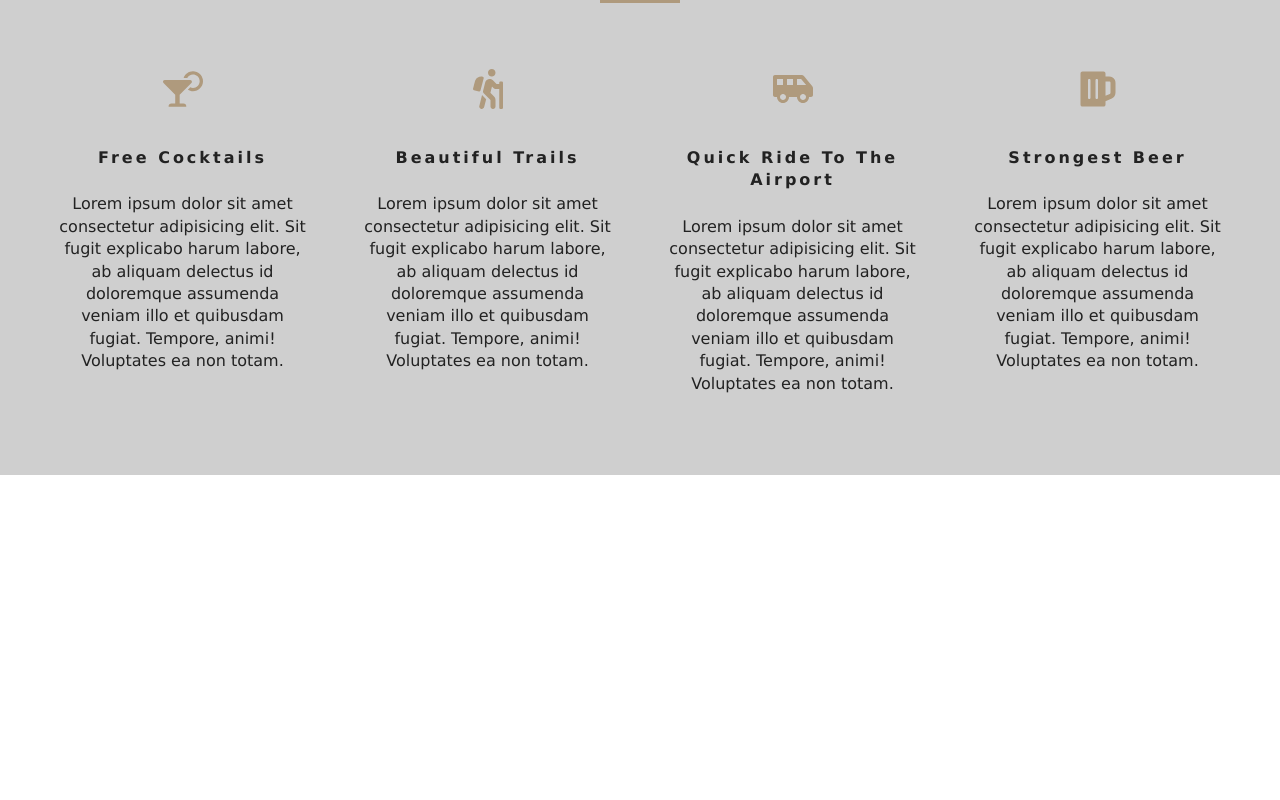
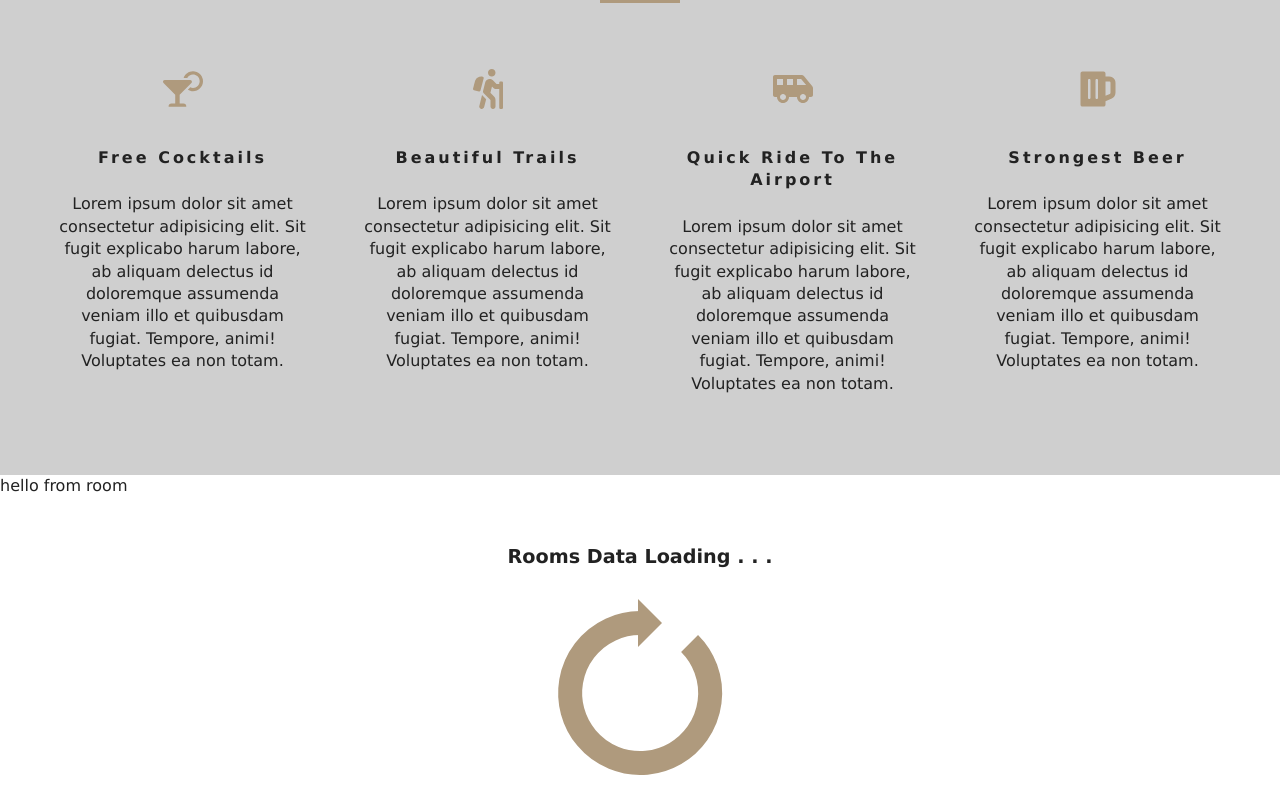
Before and after one commit to MarcusDLG/hotelresort, a React (Create React App) app: page / in a window 1280 px wide. Shown: the part 938-1738 px from the top of the page. Before the commit the page ends 1413 px from the top, so only its background shows below. Built offline with nearby package versions, Linux system fonts and the light colour scheme.

Commit message:
loading gif and featured rooms almost complete

```diff
--- a/src/Context.js
+++ b/src/Context.js
@@ -1,17 +1,40 @@
 import React, { Component } from "react";
+import items from "./data";
 
 const RoomContext = React.createContext();
-//provider
-{
-  /* <RoomContext.Provider value={} */
-}
-//consumer
 
 class RoomProvider extends Component {
-  state = {};
+  state = {
+    rooms: [],
+    sorted: [],
+    featuredRooms: [],
+    loading: true,
+  };
+  // getData
+  componentDidMount() {
+    let rooms = this.formatData(items);
+    let featuredRooms = rooms.filter((room) => room.featured === true);
+    this.setState({
+      rooms,
+      featuredRooms,
+      sortedRooms: rooms,
+      loading: false,
+    });
+  }
+
+  formatData(items) {
+    let tempItems = items.map((item) => {
+      let id = item.sys.id;
+      let images = item.fields.images.map((image) => image.fields.file.url);
+      let room = { ...item.fields, images, id };
+      return room;
+    });
+    return tempItems;
+  }
+
   render() {
     return (
-      <RoomContext.Provider value="hello">
+      <RoomContext.Provider value={{ ...this.state }}>
         {this.props.children}
       </RoomContext.Provider>
     );
--- /dev/null
+++ b/src/components/FeaturedRooms.jsx
@@ -0,0 +1,20 @@
+import React, { Component } from "react";
+import { RoomContext } from "../Context";
+import Loading from "./Loading";
+import Room from "./Room";
+
+class FeaturedRooms extends Component {
+  static contextType = RoomContext;
+  render() {
+    const { featuredRooms: rooms } = this.context;
+    console.log(rooms);
+    return (
+      <div>
+        <Room />
+        <Loading />
+      </div>
+    );
+  }
+}
+
+export default FeaturedRooms;
--- /dev/null
+++ b/src/components/Loading.jsx
@@ -0,0 +1,13 @@
+import React from "react";
+import loadingGif from "../images/gif/loading-arrow.gif";
+
+const Loading = () => {
+  return (
+    <div className="loading">
+      <h4>rooms data loading . . .</h4>
+      <img src={loadingGif} alt="" />
+    </div>
+  );
+};
+
+export default Loading;
--- /dev/null
+++ b/src/components/Room.jsx
@@ -0,0 +1,7 @@
+import React from "react";
+
+const Room = () => {
+  return <div>hello from room</div>;
+};
+
+export default Room;
--- a/src/pages/home.jsx
+++ b/src/pages/home.jsx
@@ -1,8 +1,9 @@
 import React from "react";
 import { Link } from "react-router-dom";
 import Hero from "../components/Hero";
+import Banner from "../components/Banner";
 import Services from "../components/Services";
-import Banner from "../components/Banner";
+import FeaturedRooms from "../components/FeaturedRooms";
 
 const home = () => {
   return (
@@ -18,6 +19,7 @@ const home = () => {
         </Banner>
       </Hero>
       <Services />
+      <FeaturedRooms></FeaturedRooms>
     </>
   );
 };
```
Also changed, not shown: src/data.js (renamed from data.js).
